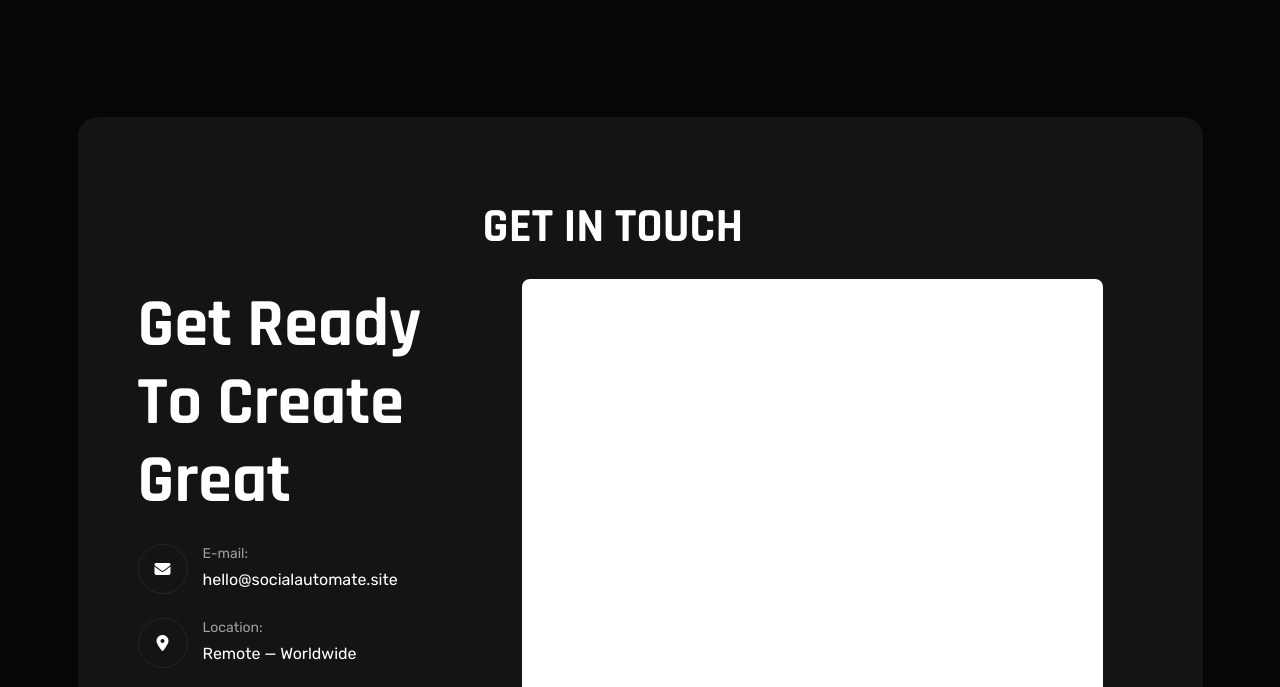
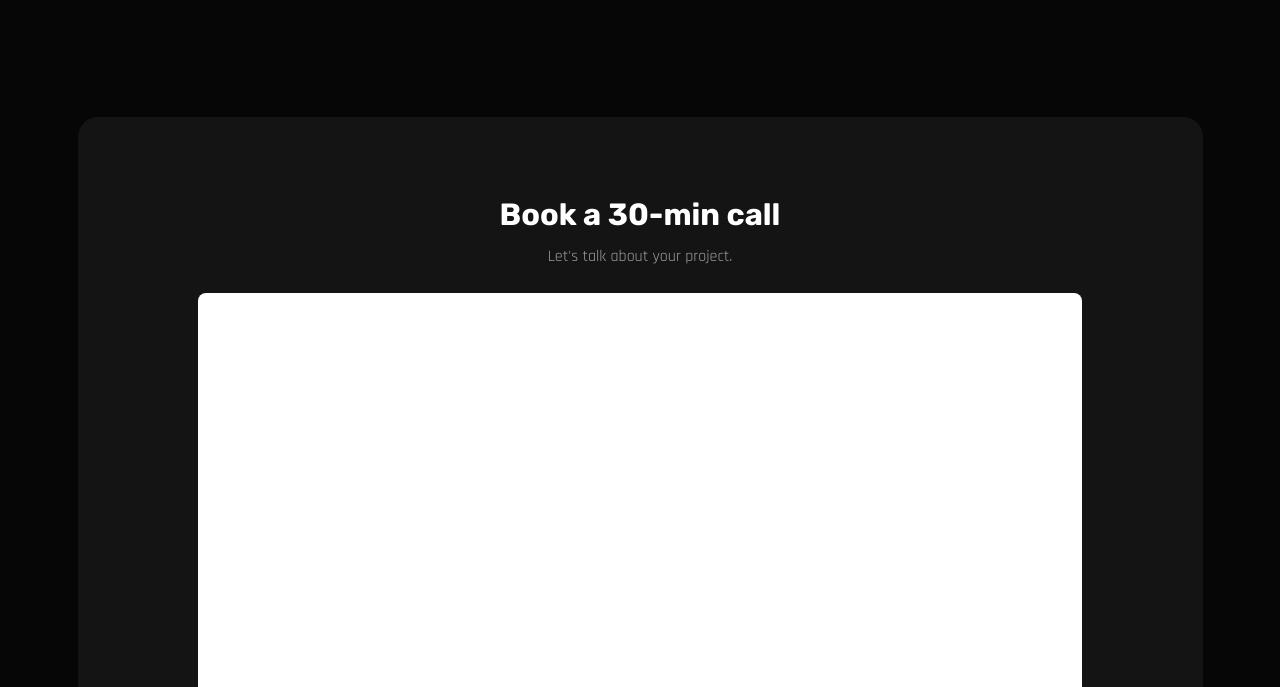
Before and after one commit to dalimnama/socialautomate, a plain HTML site: page work-details.html in a window 1280 px wide. Shown: the part 2139-2826 px from the top of the page. Drawn offline with Linux system fonts and the light colour scheme; a script that the page names is missing.

Commit message:
Update Social Automate website

```diff
--- a/assets/css/socialautomate-booking.css
+++ b/assets/css/socialautomate-booking.css
@@ -4,7 +4,7 @@
 #contacts .ft-link-wrap { min-width: 0; }
 #contacts .ft-link-wrap { overflow-wrap: anywhere; }
 #my-cal-inline-30min { width: 100%; }
-#contacts .calendar-embed-wrapper {
+.calendar-embed-wrapper {
     width: 100%;
     height: 540px;
     max-height: 540px;
@@ -13,13 +13,40 @@
     border-radius: 8px;
     background: #fff;
 }
+
+/* Work Details reuses Home's wrapper and calendar sizing with a compact heading. */
+.work-details-booking-heading {
+    margin: 0 0 24px;
+    text-align: center;
+}
+.work-details-booking-heading .title {
+    margin: 0;
+    color: var(--color-heading);
+    font-size: clamp(22px, 2.4vw, 36px);
+    line-height: 1.2;
+}
+.work-details-booking-heading .subtitle {
+    margin: 10px 0 0;
+    color: var(--color-gray);
+    font-size: 16px;
+    line-height: 1.6;
+}
+@media (max-width: 575px) {
+    .work-details-booking-heading { margin-bottom: 18px; }
+    .work-details-booking-heading .subtitle { font-size: 14px; }
+}
+
+/* Home's page-specific width and responsive heights remain unchanged. */
 @media (min-width: 1200px) {
-    #contacts .calendar-embed-wrapper { width: 88%; margin-inline: auto; }
+    #contacts .calendar-embed-wrapper,
+    .work-details-booking .calendar-embed-wrapper { width: 88%; margin-inline: auto; }
     #contacts .col-xl-4 > .contact-inner { margin-top: 90px; }
 }
 @media (max-width: 1199px) {
-    #contacts .calendar-embed-wrapper { height: 520px; max-height: 520px; }
+    #contacts .calendar-embed-wrapper,
+    .work-details-booking .calendar-embed-wrapper { height: 520px; max-height: 520px; }
 }
 @media (max-width: 575px) {
-    #contacts .calendar-embed-wrapper { height: 500px; max-height: 500px; }
+    #contacts .calendar-embed-wrapper,
+    .work-details-booking .calendar-embed-wrapper { height: 500px; max-height: 500px; }
 }
--- a/work-details.html
+++ b/work-details.html
@@ -230,60 +230,20 @@
         </div>
     </main>
 
-    <!-- Tpm Get In touch start -->
-    <section class="get-in-touch-area tmp-section-gapBottom" id="contacts">
+    <section class="work-details-booking tmp-section-gapBottom" aria-labelledby="work-booking-title">
         <div class="container">
             <div class="get-in-touch-wrapper tmponhover">
-                <div class="row g-5 align-items-start">
-                    <div class="col-xl-4">
-                        <div class="contact-inner">
-                            <div class="section-head section-head-one-side text-align-left tmp-scroll-trigger tmp-fade-in animation-order-1">
-                                <span class="title-left">Get Ready To Create Great</span>
-                            </div>
-                            <ul class="ft-link v2">
-                                <li class="tmp-scroll-trigger tmp-fade-in animation-order-1 tmp-link-animation">
-                                    <span class="ft-icon"><i class="fa-solid fa-envelope"></i></span>
-                                    <div class="ft-link-wrap">
-                                        <h4 class="link-title">E-mail:</h4>
-                                        <a href="mailto:hello@socialautomate.site">hello@socialautomate.site</a>
-                                    </div>
-                                </li>
-                                <li class="tmp-scroll-trigger tmp-fade-in animation-order-2">
-                                    <span class="ft-icon"><i class="fa-solid fa-location-dot"></i></span>
-                                    <div class="ft-link-wrap">
-                                        <h4 class="link-title">Location:</h4>
-                                        <div>Remote &mdash; Worldwide</div>
-                                    </div>
-                                </li>
-                                <li class="tmp-scroll-trigger tmp-fade-in animation-order-3 tmp-link-animation">
-                                    <span class="ft-icon"><i class="fa-brands fa-linkedin-in"></i></span>
-                                    <div class="ft-link-wrap">
-                                        <h4 class="link-title">LinkedIn:</h4>
-                                        <a href="https://linkedin.com/in/dalim-chandra-nama" target="_blank" rel="noopener noreferrer">Dalim Chandra Nama</a>
-                                    </div>
-                                </li>
-                            </ul>
-                        </div>
-                    </div>
-                    <div class="col-xl-8">
-                        <div class="contact-inner">
-                            <div class="section-head section-head-one-side text-align-left tmp-scroll-trigger tmp-fade-in animation-order-1">
-                                <span class="title">GET IN TOUCH</span>
-                            </div>
-                            <!-- Cal inline embed code begins -->
-                            <div class="calendar-embed-wrapper" role="region" aria-label="Book a meeting" tabindex="0">
-                                <div id="my-cal-inline-30min"></div>
-                            </div>
-                            <script src="assets/js/socialautomate-booking.js"></script>
-                            <!-- Cal inline embed code ends -->
-
-                        </div>
-                    </div>
+                <div class="work-details-booking-heading">
+                    <h2 id="work-booking-title" class="title">Book a 30-min call</h2>
+                    <p class="subtitle">Let's talk about your project.</p>
                 </div>
+                <div class="calendar-embed-wrapper" role="region" aria-label="Book a 30-minute meeting" tabindex="0">
+                    <div id="my-cal-inline-30min"></div>
+                </div>
+                <script src="assets/js/socialautomate-booking.js"></script>
             </div>
         </div>
     </section>
-    <!-- Tpm Get In touch End -->
 
     <!-- Start Footer Area  -->
     <footer class="footer-area footer-style-one-wrapper bg-color-footer bg_images tmp-section-gap">
```
